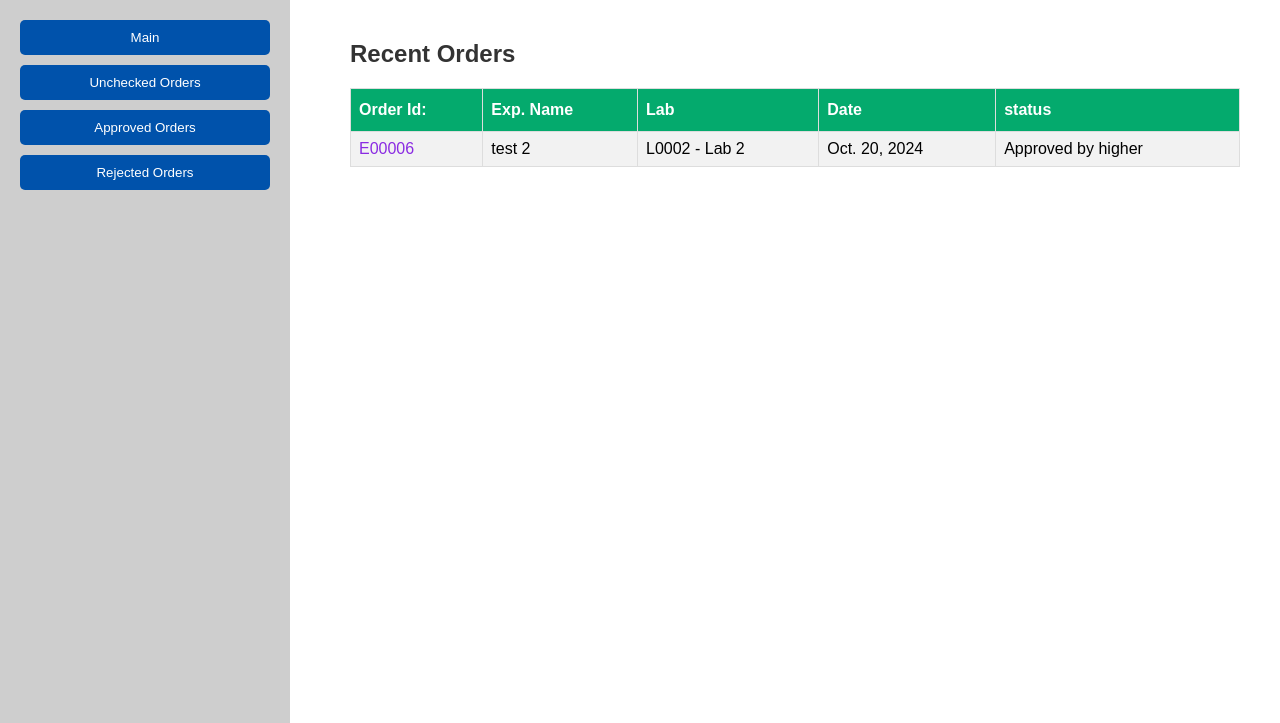
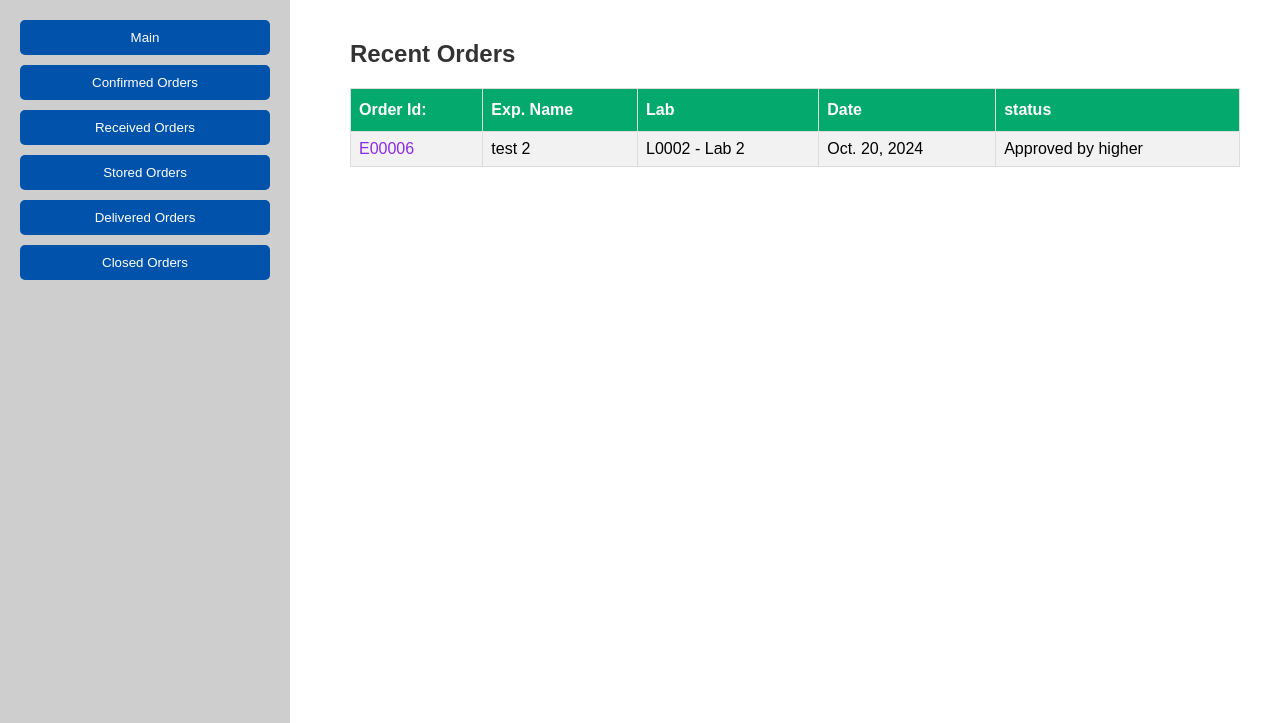
Before and after one commit to NaveenPentela/urco, a Django app: page /orderManager/ in a window 1280 px wide. Shown: the part 77-800 px from the top of the page. Run offline with Django 4.2, Linux system fonts and the light colour scheme; data comes from the database, SQL or seed files in the repository; both versions use the stored data as it was after the commit.

Commit message:
fixed urls for orderID and minor issues

```diff
--- a/urco/furc/models.py
+++ b/urco/furc/models.py
@@ -164,8 +164,8 @@ class Order(models.Model):
     order_id = models.CharField(primary_key=True, max_length=10)
     exp_name = models.CharField(max_length=100)
     lab_id = models.ForeignKey(Laboratory, on_delete=models.CASCADE)
-    exp_procedure = models.FileField(upload_to= custom_file_upload_path_exp)
-    risk_assessment = models.FileField(upload_to= custom_file_upload_path_risk)
+    exp_procedure = models.FileField(upload_to= custom_file_upload_path_exp, null=True, blank=True)
+    risk_assessment = models.FileField(upload_to= custom_file_upload_path_risk, null=True, blank=True)
     order_date = models.DateField(editable=False, auto_now_add=True)
     updated_date = models.DateField(default=None, null=True)
     order_status = models.CharField(max_length=30, choices=ORDER_STATUS, default='Requested')
--- a/urco/furc/templates/furc/loginPage.html
+++ b/urco/furc/templates/furc/loginPage.html
@@ -51,14 +51,11 @@
 						</div>
 						<input type="password" class="form-control" id="loginpassword" name="loginpassword" placeholder="password" required>
                     </div>
-<!--					<div class="row align-items-center remember">-->
-<!--						<input type="checkbox">Remember Me-->
-<!--					</div>-->
+
 					<div class="form-group">
 						<button type="submit" class="btn float-right login_btn" data-toggle="modal" data-target="#loginModal">
 							Login
 							</button>
-						<!-- <input type="submit" value="Login" class="btn float-right login_btn"> -->
 					</div>
 				</form>
 			</div>
--- a/urco/furc/templates/furc/newOrder.html
+++ b/urco/furc/templates/furc/newOrder.html
@@ -206,7 +206,7 @@
         <div class="content">
             <div id="new-order" class="content-section">
                 <h2>Create New Order</h2>
-                <form id="new-order-form" action="{% url 'addOrder' %}" method="POST" onsubmit="submitForm(event)">
+                <form id="new-order-form" action="{% url 'addOrder' %}" method="POST" onsubmit="submitForm(event)" enctype="multipart/form-data">
                     {% csrf_token %}
                     <div class="form-group">
                         <label for="lab-select">Select Lab:</label>
@@ -249,7 +249,6 @@
                         <button type="submit" id="submit-request-btn" style="background-color: #ff9146;">Submit Request</button>
                     </div>
 
-                    <!-- The Modal -->
                     <div id="chemicalModal" class="modal">
                         <div class="modal-content">
                             <span class="close" onclick="closeChemicalModal()">&times;</span>
--- a/urco/furc/templates/furc/orderManager.html
+++ b/urco/furc/templates/furc/orderManager.html
@@ -104,12 +104,13 @@
     <div class="container">
         <div class="sidebar">
             <button onclick="showSection('main')">Main</button>
-            <button onclick="showSection('new-order')">Unchecked Orders</button>
-            <button onclick="showSection('approved-orders')">Approved Orders</button>
-            <button onclick="showSection('rejected-orders')">Rejected Orders</button>
+            <button onclick="showSection('confirmed-orders')">Confirmed Orders</button>
+            <button onclick="showSection('received-orders')">Received Orders</button>
+            <button onclick="showSection('stored-orders')">Stored Orders</button>
+            <button onclick="showSection('delivered-orders')">Delivered Orders</button>
+            <button onclick="showSection('closed-orders')">Closed Orders</button>
         </div>
 
-        <!-- Content Area -->
         <div class="content">
             <div id="main" class="content-section">
                 <h2>Recent Orders</h2>
@@ -133,26 +134,9 @@
                         </table>
             </div>
 
-            <div id="new-order" class="content-section" style="display:none;">
-                <h2>New Orders</h2>
-                {% for i in pending_order %}
-                <form action="{% url 'orderStatusUpdate' %}" method="POST">
-                    {% csrf_token %}
-                    <div class="order-item">
-                        <p>{{i.order_id}}</p>
-                        <input type="text" name="order_id" value={{i.order_id}} hidden>
-                        <button type="submit" name="status" value="Approve" class="approve-btn">Approve<input type="text" name="order_status" value="approve" hidden></button>
-                        <button type="submit" name="status" value="Reject" class="reject-btn">Reject<input type="text" name="order_status" value="reject" hidden></button>
-                    </div>
-                    </form>
-                {% endfor %}
-                <!-- Repeat the order-item div for more orders -->
-            </div>
-
-            <!-- Approved Orders Tab Content -->
-            <div id="approved-orders" class="content-section" style="display:none;">
-                <h2>Approved Orders</h2>
-                <table class="customers" style="border-radius:20px;">
+            <div id="confirmed-orders" class="content-section" style="display:none;">
+                <h2>Confirmed Orders</h2>
+                        <table class="customers" style="border-radius:20px;">
                             <tr>
                                 <th>Order Id:</th>
                                 <th>Exp. Name</th>
@@ -160,7 +144,7 @@
                                 <th>Date</th>
                                 <th>status</th>
                             </tr>
-                    {% for item in approved_order %}
+                    {% for item in confirmed_orders %}
                             <tr>
                                 <td><a class="orderidLink" href="/orderView/{{item.order_id}}">{{item.order_id}}</a></td>
                                 <td>{{item.exp_name}}</td>
@@ -170,13 +154,11 @@
                             </tr>
                     {% endfor %}
                         </table>
-                <!-- Approved orders content goes here -->
             </div>
 
-            <!-- Rejected Orders Tab Content -->
-            <div id="rejected-orders" class="content-section" style="display:none;">
-                <h2>Rejected Orders</h2>
-<table class="customers" style="border-radius:20px;">
+            <div id="received-orders" class="content-section" style="display:none;">
+                <h2>Received Orders</h2>
+                        <table class="customers" style="border-radius:20px;">
                             <tr>
                                 <th>Order Id:</th>
                                 <th>Exp. Name</th>
@@ -184,7 +166,73 @@
                                 <th>Date</th>
                                 <th>status</th>
                             </tr>
-                    {% for item in rejected_order %}
+                    {% for item in received_orders %}
+                            <tr>
+                                <td><a class="orderidLink" href="/orderView/{{item.order_id}}">{{item.order_id}}</a></td>
+                                <td>{{item.exp_name}}</td>
+                                <td>{{item.lab_id}}</td>
+                                <td>{{item.order_date}}</td>
+                                <td>{{item.order_status}}</td>
+                            </tr>
+                    {% endfor %}
+                        </table>
+            </div>
+
+            <div id="stored-orders" class="content-section" style="display:none;">
+                <h2>Stored Orders</h2>
+                        <table class="customers" style="border-radius:20px;">
+                            <tr>
+                                <th>Order Id:</th>
+                                <th>Exp. Name</th>
+                                <th>Lab</th>
+                                <th>Date</th>
+                                <th>status</th>
+                            </tr>
+                    {% for item in stored_orders %}
+                            <tr>
+                                <td><a class="orderidLink" href="/orderView/{{item.order_id}}">{{item.order_id}}</a></td>
+                                <td>{{item.exp_name}}</td>
+                                <td>{{item.lab_id}}</td>
+                                <td>{{item.order_date}}</td>
+                                <td>{{item.order_status}}</td>
+                            </tr>
+                    {% endfor %}
+                        </table>
+            </div>
+
+            <div id="delivered-orders" class="content-section" style="display:none;">
+                <h2>Delivered Orders</h2>
+                        <table class="customers" style="border-radius:20px;">
+                            <tr>
+                                <th>Order Id:</th>
+                                <th>Exp. Name</th>
+                                <th>Lab</th>
+                                <th>Date</th>
+                                <th>status</th>
+                            </tr>
+                    {% for item in delivered_orders %}
+                            <tr>
+                                <td><a class="orderidLink" href="/orderView/{{item.order_id}}">{{item.order_id}}</a></td>
+                                <td>{{item.exp_name}}</td>
+                                <td>{{item.lab_id}}</td>
+                                <td>{{item.order_date}}</td>
+                                <td>{{item.order_status}}</td>
+                            </tr>
+                    {% endfor %}
+                        </table>
+            </div>
+
+            <div id="closed-orders" class="content-section" style="display:none;">
+                <h2>Closed Orders</h2>
+                        <table class="customers" style="border-radius:20px;">
+                            <tr>
+                                <th>Order Id:</th>
+                                <th>Exp. Name</th>
+                                <th>Lab</th>
+                                <th>Date</th>
+                                <th>status</th>
+                            </tr>
+                    {% for item in closed_orders %}
                             <tr>
                                 <td><a class="orderidLink" href="/orderView/{{item.order_id}}">{{item.order_id}}</a></td>
                                 <td>{{item.exp_name}}</td>
--- a/urco/furc/views.py
+++ b/urco/furc/views.py
@@ -44,6 +44,8 @@ def logIn(request):
                 return redirect('orderManager')
             if str(role)=='Stock Manager':
                 return redirect('stockManager')
+            if str(role)=='Admin':
+                return redirect('/admin/')
             return redirect('/')
 
         else:
@@ -148,7 +150,13 @@ def highApprover(request):
 
 def orderManager(request):
     recent_orders = Order.objects.filter(order_status='Approved by higher')
-    params = {'recent_orders': recent_orders}
+    confirmed_orders = Order.objects.filter(order_status='Ordered')
+    received_orders = Order.objects.filter(order_status='Received')
+    stored_orders = Order.objects.filter(order_status='Stored')
+    delivered_orders = Order.objects.filter(order_status='Delivered')
+    closed_orders = Order.objects.filter(order_status='Closed')
+
+    params = {'recent_orders': recent_orders, 'confirmed_orders': confirmed_orders, 'received_orders': received_orders, 'stored_orders': stored_orders, 'delivered_orders': delivered_orders, 'closed_orders': closed_orders}
     return render(request, 'furc/orderManager.html', params)
 
 def stockManager(request):
@@ -171,7 +179,7 @@ def previousOrder(request):
 def addOrder(request):
     if request.method == "POST":
         order_id=''
-        if Order.objects.latest('order_id'):
+        if Order.objects.exists():
             last_order = Order.objects.latest('order_id')
             last_order_id = last_order.order_id
             front_order_id = last_order_id[:1]
@@ -180,7 +188,6 @@ def addOrder(request):
             order_id =  f"{front_order_id}{str(new_inc_id).zfill(len(back_order_id))}"
         else:
             order_id = 'E00001'
-        print(order_id)
         lab_id = request.POST.get('lab')
         lab = Laboratory.objects.get(lab_id=lab_id)
         exp_name = request.POST.get('expName')
@@ -206,6 +213,7 @@ def addOrder(request):
 def orderStatusUpdate(request):
     user = request.user
     if request.method == 'POST':
+        print('In post')
         if user.role.user_role=='Supervisor':
             order_id = request.POST['order_id']
             update = request.POST['status']
@@ -235,6 +243,16 @@ def orderStatusUpdate(request):
             order.updated_date = dateutil.utils.today()
             order.save()
             return redirect('highApprover')
+        elif user.role.user_role == 'Order Manager':
+            print('In order manager')
+            order_id = request.POST['order_id']
+            update = request.POST['order_status']
+            order = Order.objects.get(order_id=order_id)
+            order.order_status = update
+            messages.info(request, ' Order is ' + update)
+            order.updated_date = dateutil.utils.today()
+            order.save()
+            return redirect('orderManager')
     return HttpResponse('404-Error')
 
 def orderView(request, order_id):
@@ -256,7 +274,15 @@ def orderView(request, order_id):
     is_order_manager = request.user.role.role_id == 5
     is_pending = order.order_status == 'Approved by higher'
     is_OM_HA = is_order_manager and is_pending
-    params = {'order': order, 'order_items': order_items,'is_order_manager': is_order_manager, 'lab_stock': lab_stock, 'is_OM_HA':is_OM_HA}
+    order_status = ['Ordered', 'Received', 'Stored', 'Delivered', 'Closed']
+    is_update_order = False
+    for item in order_status:
+        if order.order_status==item:
+            is_update_order = True
+            break
+    print(is_update_order)
+    update_list = is_order_manager and is_update_order
+    params = {'order': order, 'order_items': order_items,'is_order_manager': is_order_manager, 'lab_stock': lab_stock, 'is_OM_HA':is_OM_HA, 'update_list': update_list}
     return render(request, 'furc/order_det.html', params)
 
 def stockUpdate(request):
--- a/urco/urco/settings.py
+++ b/urco/urco/settings.py
@@ -23,7 +23,7 @@ BASE_DIR = Path(__file__).resolve().parent.parent
 SECRET_KEY = 'django-insecure-bukl)yt8=hzypfoi-+bs6x77drcbgxgbx4988ezm*$&5f909zf'
 
 # SECURITY WARNING: don't run with debug turned on in production!
-DEBUG = True
+DEBUG = False
 
 ALLOWED_HOSTS = ['flinders-app.graywater-f1190982.australiaeast.azurecontainerapps.io', '127.0.0.1']
 
```
Also changed, not shown: urco/furc/templates/furc/higherApprover.html (+4 -10 lines), urco/furc/templates/furc/order_det.html (+18 -0 lines), urco/furc/templates/furc/supervisor.html (+4 -15 lines), urco/db.sqlite3, 4 other files.
